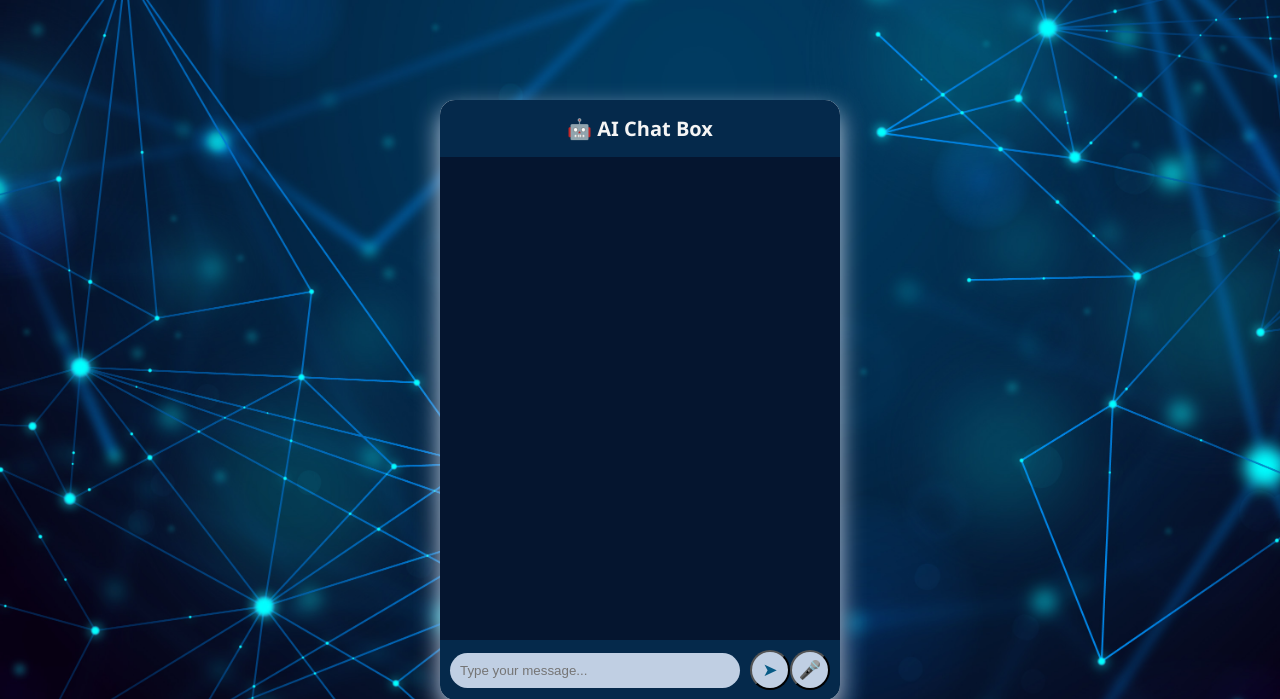
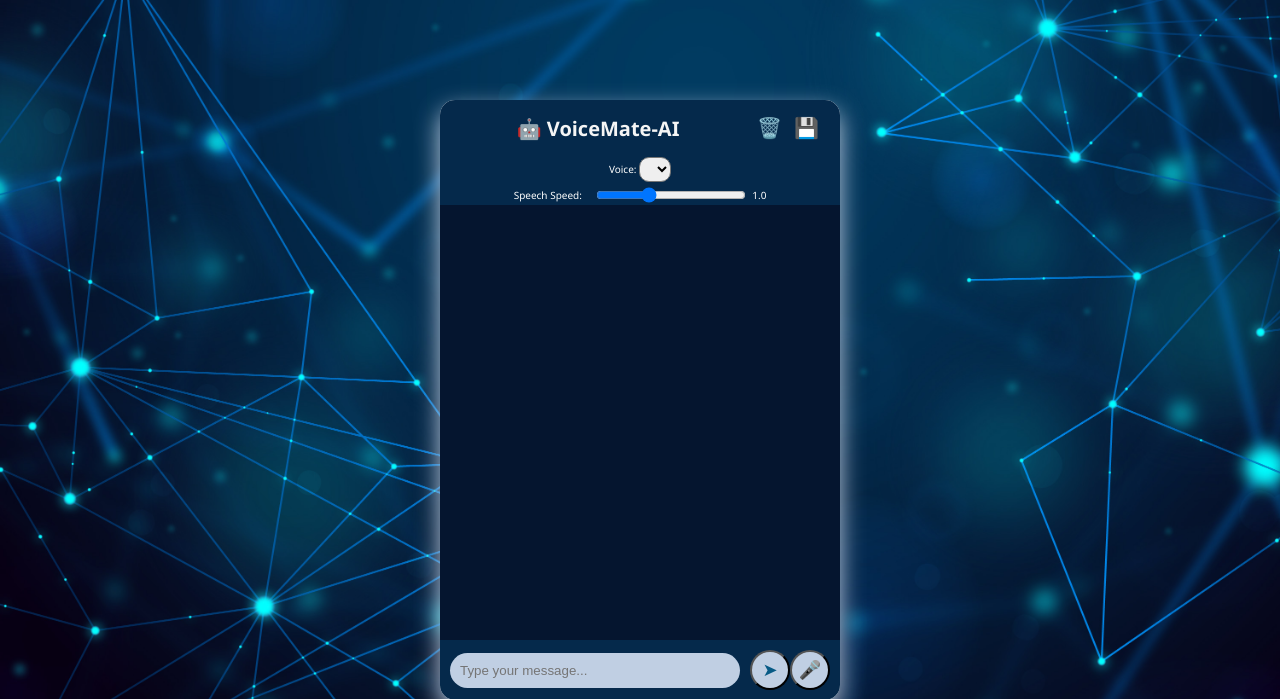
Before and after one commit to Nehal-10/VoiceMate-AI, a Flask app: page / in a window 1280 px wide. Shown: the top 699 px of the page. Run offline with Flask 3, Linux system fonts and the light colour scheme; lists and menus that the app fills with data are empty.

Commit message:
Update HTML structure and title for VoiceMate-AI

```diff
--- a/templates/index.html
+++ b/templates/index.html
@@ -1,20 +1,41 @@
 <!DOCTYPE html>
 <html lang="en">
 <head>
-    <meta charset="UTF-8">
-    <title>AI Chat Box</title>
-    <link rel="stylesheet" href="/static/styles.css">
+    <meta charset="UTF-8" />
+    <title>VoiceMate-AI</title>
+    <link rel="stylesheet" href="/static/styles.css" />
 </head>
 <body>
+
     <div class="chat-container">
-        <header>🤖 AI Chat Box</header>
+        <header>
+            🤖 VoiceMate-AI
+            <button onclick="downloadChat()" class="download-btn" title="Download Chat">💾</button>
+            <button onclick="clearChat()" class="clear-btn" title="Clear Chat">🗑️</button>
+        </header>
+        <div class="voice-select">
+            <label style="color:white; font-size:10px;">Voice:</label>
+            <select id="voiceSelect"></select>
+        </div>
+
+        <div class="speed-control">
+            <label style="color:white; font-size:10px;">Speech Speed:</label>
+            <input type="range" id="speedRange" min="0.5" max="2" value="1" step="0.1" />
+            <span id="speedValue" style="color:white;  font-size:10px;">1.0</span>
+        </div>
         <div id="chat-window" class="chat-window"></div>
+
+        <div id="typing-indicator" class="typing-indicator" style="display:none;">AI is typing...</div>
+
+
+
         <div class="input-area">
-            <input id="text-input" type="text" placeholder="Type your message...">
+            <input id="text-input" type="text" placeholder="Type your message..." />
             <button onclick="sendText()">➤</button>
             <button id="mic-btn" onclick="startListening()">🎤</button>
         </div>
     </div>
-    <script src="/static/script.js"></script>
+
+<script src="/static/script.js"></script>
 </body>
 </html>
```
